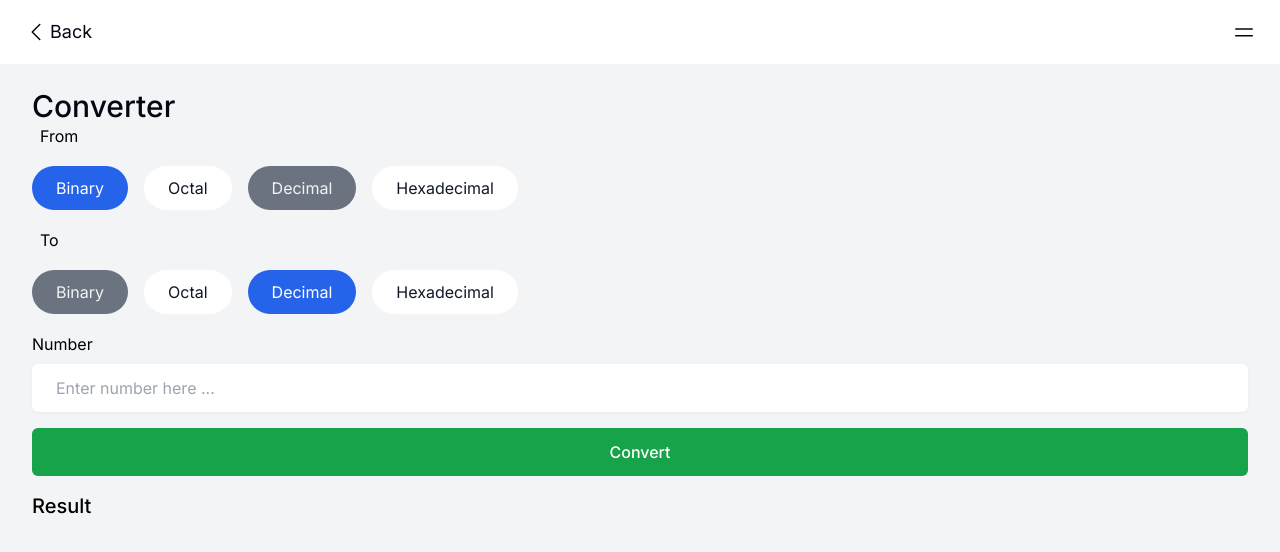
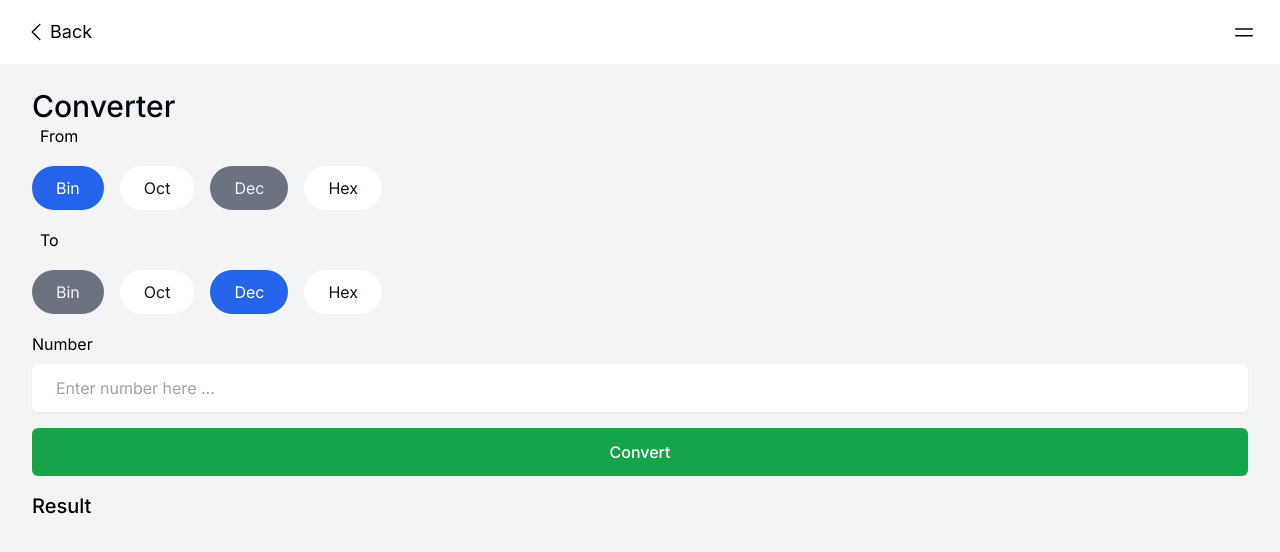
Before and after one commit to bhendi-boi/Hex-cal, a Next.js app: page /converter in a window 1280 px wide. Shown: the top 552 px of the page. Built offline with nearby package versions, Linux system fonts and the light colour scheme.

Commit message:
code refactoring in ChooseBase

```diff
--- a/app/ChooseBase.tsx
+++ b/app/ChooseBase.tsx
@@ -1,5 +1,5 @@
 "use client";
-import React, { SetStateAction } from "react";
+import { SetStateAction, ReactNode } from "react";
 import { motion } from "framer-motion";
 import { RadioGroup } from "@headlessui/react";
 import clsx from "clsx";
@@ -25,86 +25,30 @@ export default function ChooseBase({
         <div className="flex h-20 gap-4 py-3 pb-4 my-4 overflow-x-auto">
           <RadioGroup.Option disabled={otherState === "bin"} value="bin">
             {({ checked, disabled }) => (
-              <motion.span
-                initial={{
-                  backgroundColor: "#ffffff",
-                  color: "#111827",
-                }}
-                animate={{
-                  backgroundColor: disabled
-                    ? "#6b7280"
-                    : checked
-                    ? "rgb(37 99 235)"
-                    : "#ffffff",
-                  color: disabled ? "#f3f3f3" : checked ? "#ffffff" : "#111827",
-                }}
-                className={clsx("px-6 py-3 rounded-full cursor-pointer")}
-              >
-                Binary
-              </motion.span>
+              <StyledSpan checked={checked} disabled={disabled}>
+                Bin
+              </StyledSpan>
             )}
           </RadioGroup.Option>
           <RadioGroup.Option disabled={otherState === "oct"} value="oct">
             {({ checked, disabled }) => (
-              <motion.span
-                initial={{
-                  backgroundColor: "#ffffff",
-                  color: "#111827",
-                }}
-                animate={{
-                  backgroundColor: disabled
-                    ? "#6b7280"
-                    : checked
-                    ? "rgb(37 99 235)"
-                    : "#ffffff",
-                  color: disabled ? "#f3f3f3" : checked ? "#ffffff" : "#111827",
-                }}
-                className={clsx("px-6 py-3 rounded-full cursor-pointer")}
-              >
-                Octal
-              </motion.span>
+              <StyledSpan checked={checked} disabled={disabled}>
+                Oct
+              </StyledSpan>
             )}
           </RadioGroup.Option>
           <RadioGroup.Option disabled={otherState === "dec"} value="dec">
             {({ checked, disabled }) => (
-              <motion.span
-                initial={{
-                  backgroundColor: "#ffffff",
-                  color: "#111827",
-                }}
-                animate={{
-                  backgroundColor: disabled
-                    ? "#6b7280"
-                    : checked
-                    ? "rgb(37 99 235)"
-                    : "#ffffff",
-                  color: disabled ? "#f3f3f3" : checked ? "#ffffff" : "#111827",
-                }}
-                className={clsx("px-6 py-3 rounded-full cursor-pointer")}
-              >
-                Decimal
-              </motion.span>
+              <StyledSpan checked={checked} disabled={disabled}>
+                Dec
+              </StyledSpan>
             )}
           </RadioGroup.Option>
           <RadioGroup.Option disabled={otherState === "hex"} value="hex">
             {({ checked, disabled }) => (
-              <motion.span
-                initial={{
-                  backgroundColor: "#ffffff",
-                  color: "#111827",
-                }}
-                animate={{
-                  backgroundColor: disabled
-                    ? "#6b7280"
-                    : checked
-                    ? "rgb(37 99 235)"
-                    : "#ffffff",
-                  color: disabled ? "#f3f3f3" : checked ? "#ffffff" : "#111827",
-                }}
-                className={clsx("px-6 py-3 rounded-full cursor-pointer")}
-              >
-                Hexadecimal
-              </motion.span>
+              <StyledSpan checked={checked} disabled={disabled}>
+                Hex
+              </StyledSpan>
             )}
           </RadioGroup.Option>
         </div>
@@ -112,3 +56,33 @@ export default function ChooseBase({
     </RadioGroup>
   );
 }
+
+function StyledSpan({
+  checked,
+  disabled,
+  children,
+}: {
+  checked: boolean;
+  disabled: boolean;
+  children: ReactNode;
+}) {
+  return (
+    <motion.span
+      initial={{
+        backgroundColor: "#ffffff",
+        color: "#111827",
+      }}
+      animate={{
+        backgroundColor: disabled
+          ? "#6b7280"
+          : checked
+          ? "rgb(37 99 235)"
+          : "#ffffff",
+        color: disabled ? "#f3f3f3" : checked ? "#ffffff" : "#111827",
+      }}
+      className={clsx("px-6 py-3 rounded-full cursor-pointer")}
+    >
+      {children}
+    </motion.span>
+  );
+}
```
